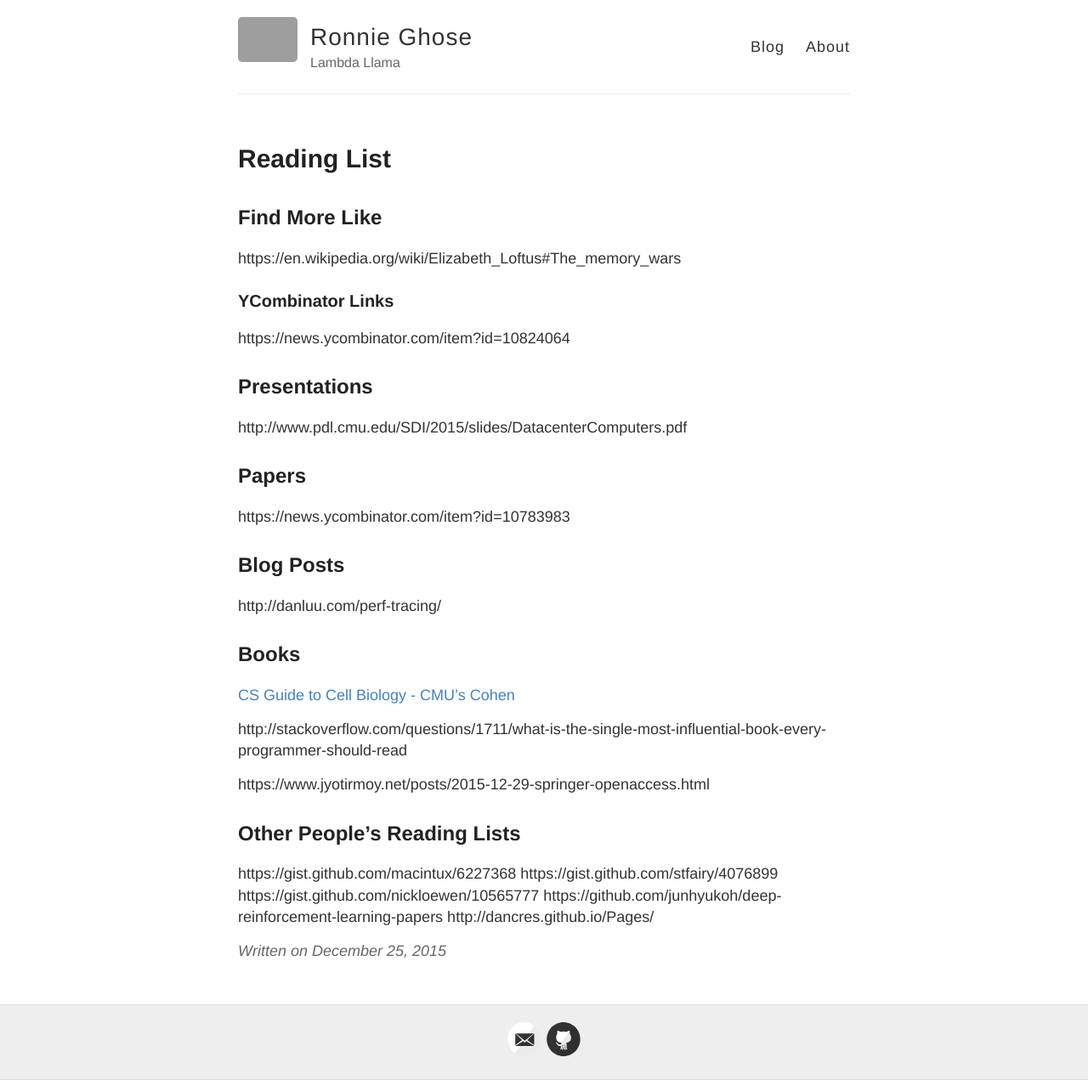
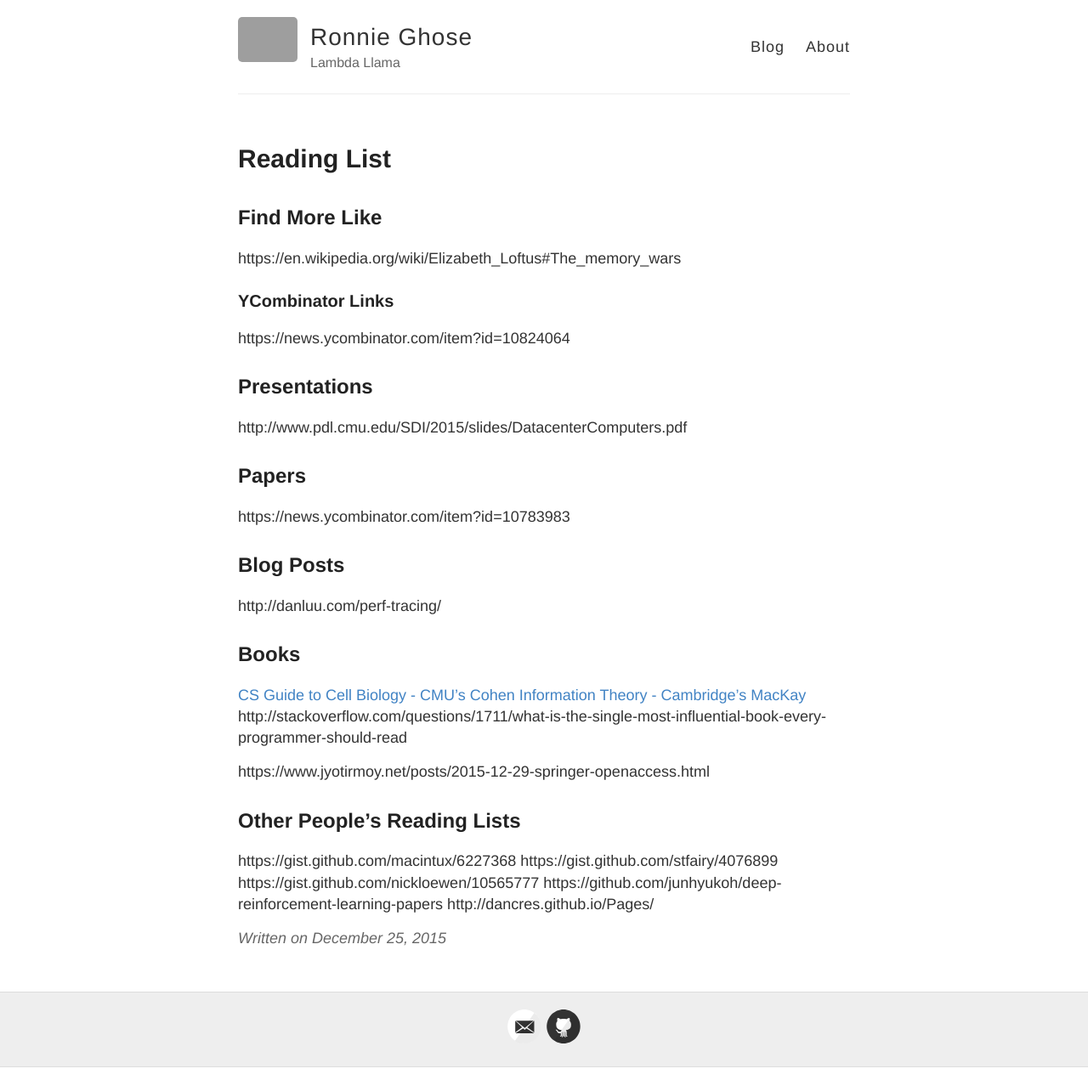
Before and after one commit to RONNCC/ronncc.github, a Jekyll site: the page built from _posts/2015-12-25-ReadingList.md, in a window 1280 px wide. Shown: the whole page at 85% size. Built offline with Jekyll 4.4.1, drawn with Linux system fonts in a browser that asks for light colours; comment, search, counter and statistics services are not loaded; grey boxes are pictures that could not be loaded.

Commit message:
Update 2015-12-25-ReadingList.md

```diff
--- a/_posts/2015-12-25-ReadingList.md
+++ b/_posts/2015-12-25-ReadingList.md
@@ -33,7 +33,7 @@ http://danluu.com/perf-tracing/
 
 ## Books
 [CS Guide to Cell Biology - CMU's Cohen](http://www.cs.cmu.edu/~wcohen/GuideToBiology-sampleChapter-release1.4.pdf)
-
+[Information Theory - Cambridge's MacKay](http://www.inference.phy.cam.ac.uk/itprnn/book.pdf)
 http://stackoverflow.com/questions/1711/what-is-the-single-most-influential-book-every-programmer-should-read
 
 https://www.jyotirmoy.net/posts/2015-12-29-springer-openaccess.html
```
